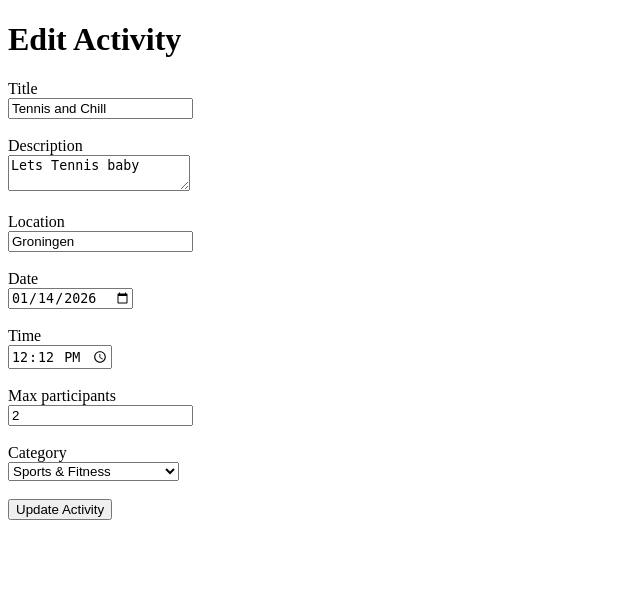
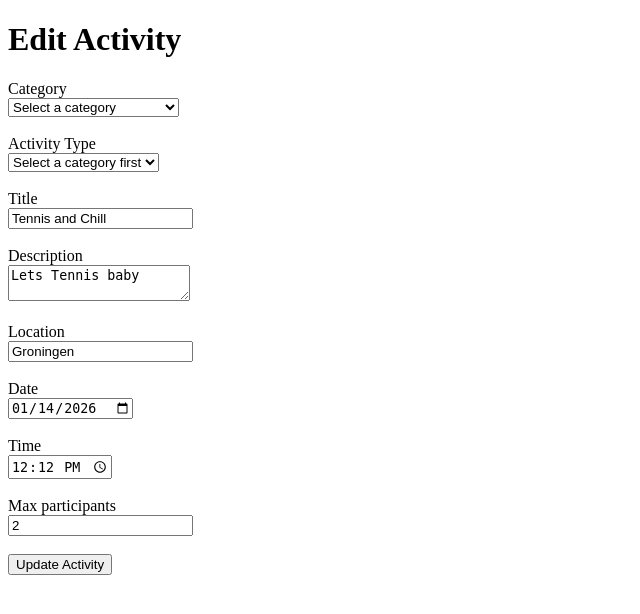
Before and after one commit to Lars511/DDWT_final_project, a Flask app: page /activities/1/edit in a window 1280 px wide. Shown: the part 26-640 px from the top of the page, without its empty margins (0-640 px from the left). Run offline with Flask 3, Linux system fonts and the light colour scheme; a user stored in the database is signed in.

Commit message:
made sure categories appear on the categories page and they are clickable, fixed edit page whcih gave error while editing, added a new html, removed login_required for the home page and categories, etc

```diff
--- a/app/routes.py
+++ b/app/routes.py
@@ -177,9 +177,10 @@ def delete_activity(id):
 
 # CATEGORIES
 @app.route("/categories")
-@login_required
 def categories():
-    return render_template("categories.html")
+    categories = Category.query.all()
+    return render_template("categories.html", categories=categories)
+
 
 
 # API: Get activity types by category
@@ -193,6 +194,15 @@ def get_activity_types(category_id):
         for at in activity_types
     ])
 
+@app.route("/categories/<int:id>")
+def category_detail(id):
+    category = Category.query.get_or_404(id)
+    activity_types = ActivityType.query.filter_by(category_id=id).all()
+    return render_template(
+        "category_detail.html",
+        category=category,
+        activity_types=activity_types
+    )
 
 # ERROR
 @app.route("/error")
--- a/app/templates/edit_activity.html
+++ b/app/templates/edit_activity.html
@@ -4,6 +4,20 @@
 <h1>Edit Activity</h1>
 
 <form method="POST">
+    <label>Category</label><br>
+    <select name="category_id" id="category_id" required>
+        <option value="">Select a category</option>
+        {% for category in categories %}
+            <option value="{{ category.id }}">
+                {{ category.name }}
+            </option>
+        {% endfor %}
+    </select><br><br>
+
+    <label>Activity Type</label><br>
+    <select name="activity_type_id" id="activity_type_id" required>
+        <option value="">Select a category first</option>
+    </select><br><br>
 
     <label>Title</label><br>
     <input type="text" name="title" value="{{ activity.title }}" required><br><br>
@@ -26,18 +40,40 @@
     <input type="number" name="max_participants"
            value="{{ activity.max_participants }}" min="1"><br><br>
 
-    <label>Category</label><br>
-    <select name="category_id" required>
-        {% for category in categories %}
-            <option value="{{ category.id }}"
-                {% if category.id == activity.category_id %}selected{% endif %}>
-                {{ category.name }}
-            </option>
-        {% endfor %}
-    </select><br><br>
 
     <button type="submit">Update Activity</button>
 
 </form>
+<script>
+    // Load activity types when category changes
+    document.getElementById('category_id').addEventListener('change', function() {
+        const categoryId = this.value;
+        const activityTypeSelect = document.getElementById('activity_type_id');
+
+        // Clear current options
+        activityTypeSelect.innerHTML = '<option value="">Loading...</option>';
+
+        if (categoryId) {
+            // Fetch activity types for this category
+            fetch(`/api/activity-types/${categoryId}`)
+                .then(response => response.json())
+                .then(data => {
+                    activityTypeSelect.innerHTML = '<option value="">Select activity type</option>';
+                    data.forEach(type => {
+                        const option = document.createElement('option');
+                        option.value = type.id;
+                        option.textContent = type.name;
+                        activityTypeSelect.appendChild(option);
+                    });
+                })
+                .catch(error => {
+                    console.error('Error loading activity types:', error);
+                    activityTypeSelect.innerHTML = '<option value="">Error loading types</option>';
+                });
+        } else {
+            activityTypeSelect.innerHTML = '<option value="">Select a category first</option>';
+        }
+    });
+</script>
 
 {% endblock %}
```
Also changed, not shown: app/templates/categories.html (+10 -4 lines), app/templates/category_detail.html (added, +26 -0 lines), app/instance/activities.db.
